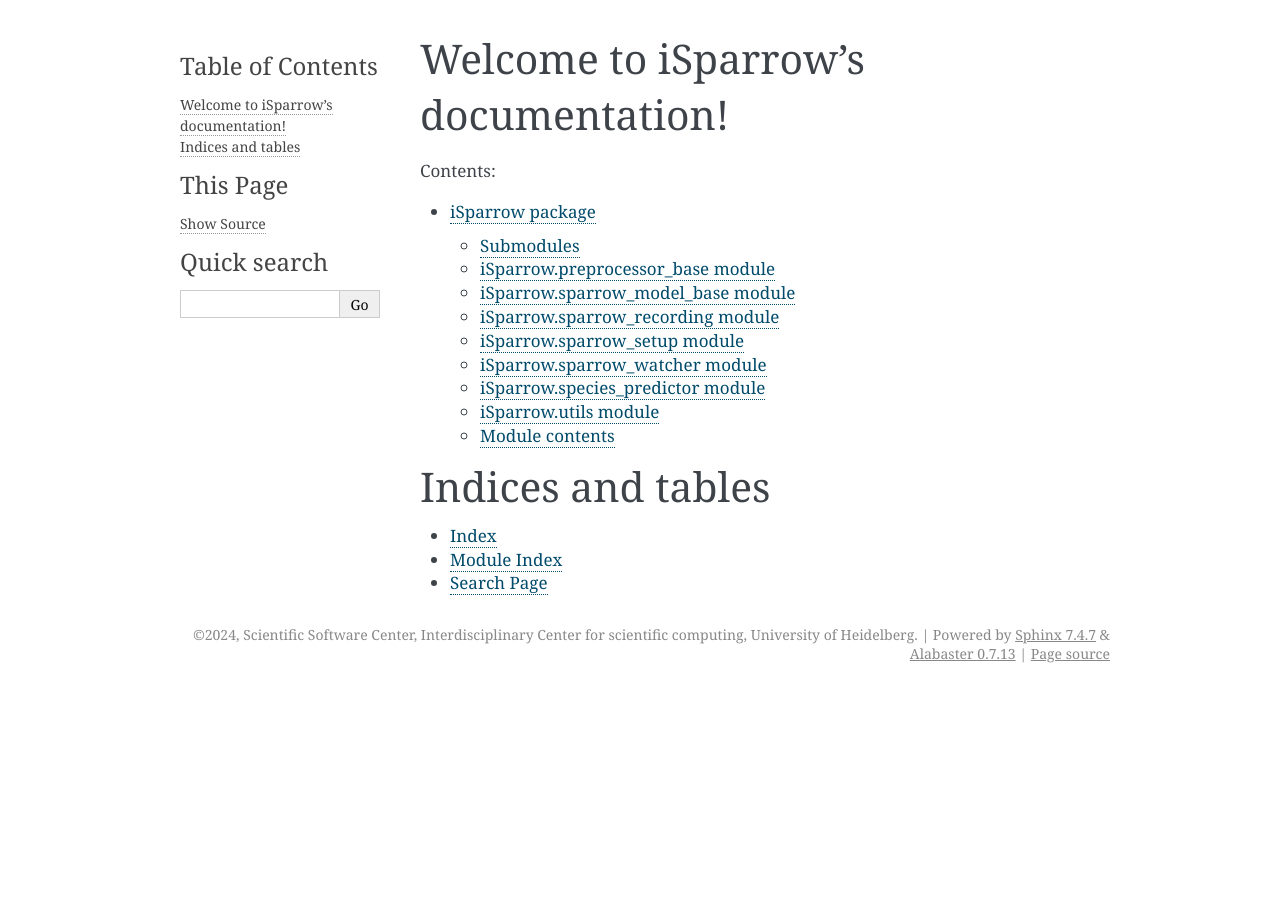
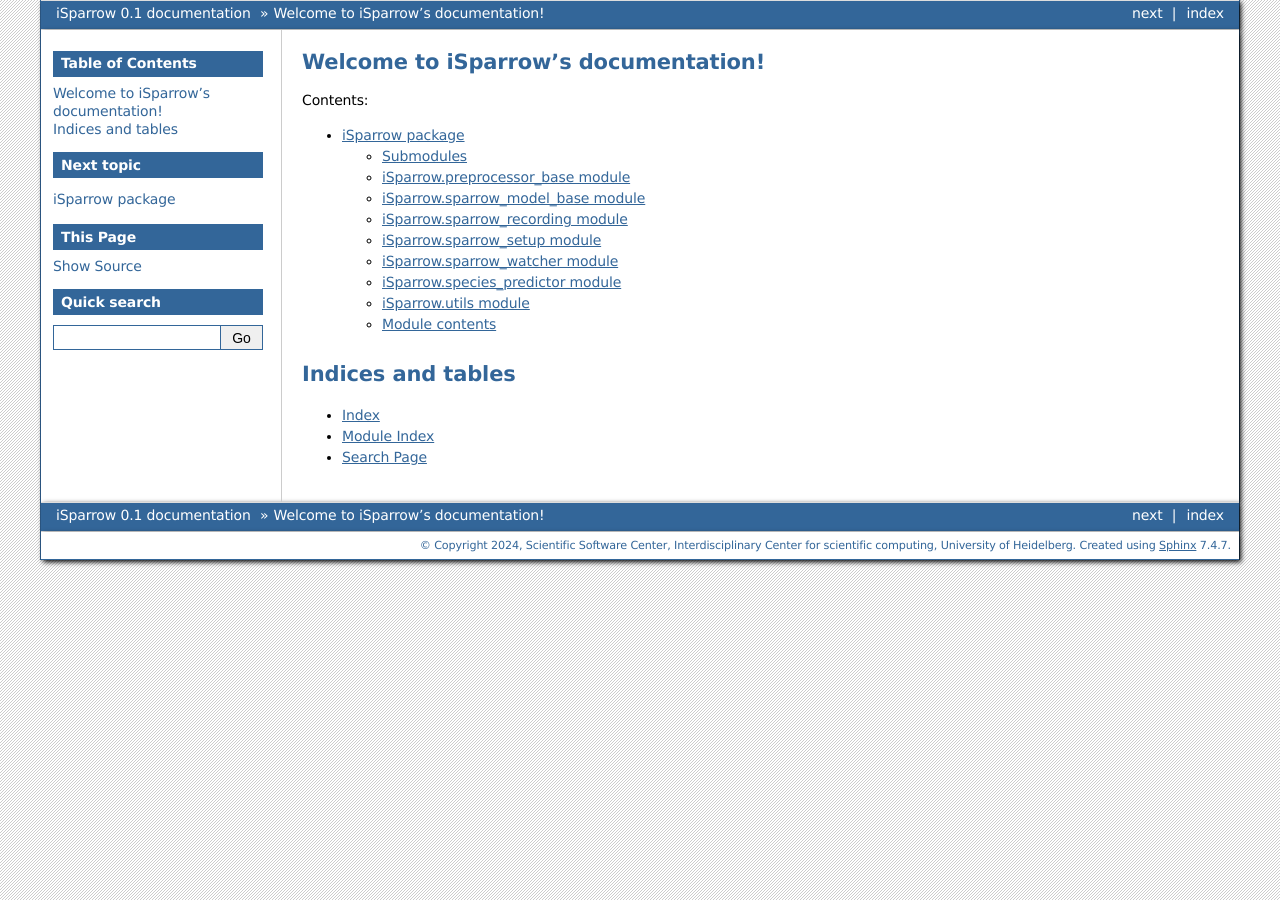
Before and after one commit to ssciwr/faunanet, a Sphinx documentation site: the page built from doc/source/index.rst, in a window 1280 px wide. Built offline with Sphinx 7.4.7, drawn with Linux system fonts in a browser that asks for light colours; pages that are not in the unit, such as notebooks, are missing from menus.

Commit message:
add theme customization, author names.

```diff
--- a/doc/source/conf.py
+++ b/doc/source/conf.py
@@ -20,7 +20,7 @@
 
 project = "iSparrow"
 copyright = "2024, Scientific Software Center, Interdisciplinary Center for scientific computing, University of Heidelberg"
-author = "Inga Ulusoy, Harald Mack"
+author = "Inga Ulusoy inga.ulusoy@uni-heidelberg.de, Harald Mack, harald.mack@iwr.uni-heidelberg.de"
 
 # The full version, including alpha/beta/rc tags
 release = "0.1"
@@ -32,6 +32,7 @@
 # extensions coming with Sphinx (named 'sphinx.ext.*') or your custom
 # ones.
 extensions = ["sphinx.ext.autodoc", "myst_parser", "sphinx.ext.napoleon"]
+autodoc_typehints = "description"
 
 # Add any paths that contain templates here, relative to this directory.
 templates_path = ["_templates"]
@@ -47,7 +48,7 @@
 # The theme to use for HTML and HTML Help pages.  See the documentation for
 # a list of builtin themes.
 #
-html_theme = "alabaster"
+html_theme = "bizstyle"
 
 # Add any paths that contain custom static files (such as style sheets) here,
 # relative to this directory. They are copied after the builtin static files,
```
